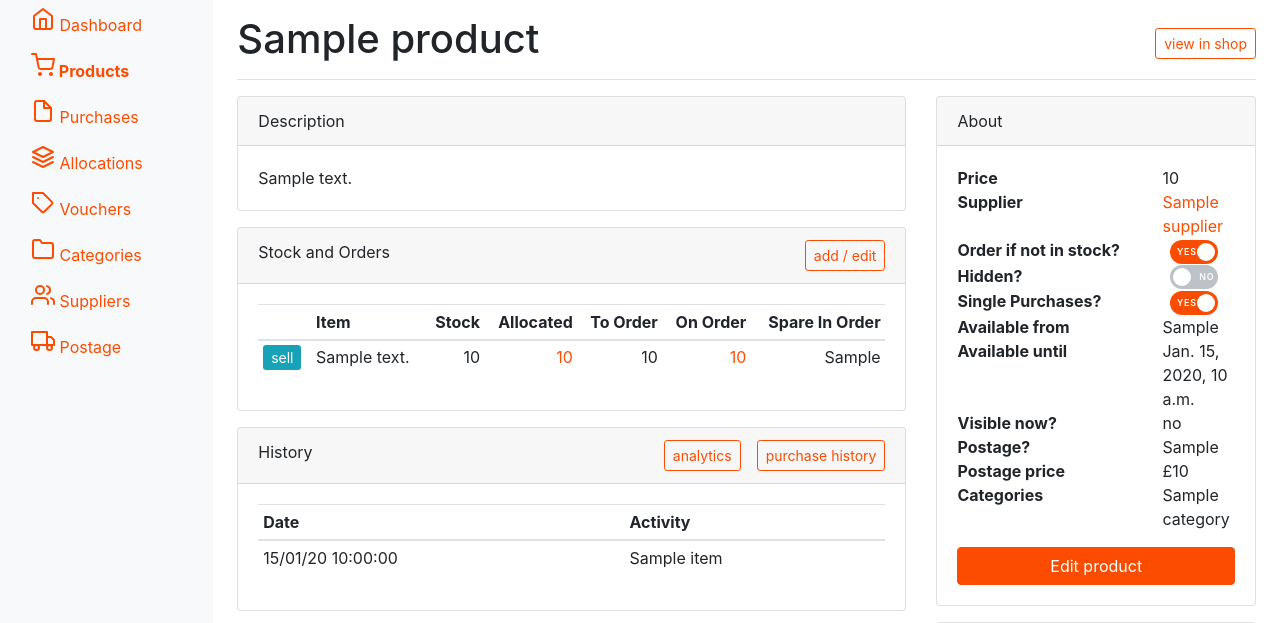
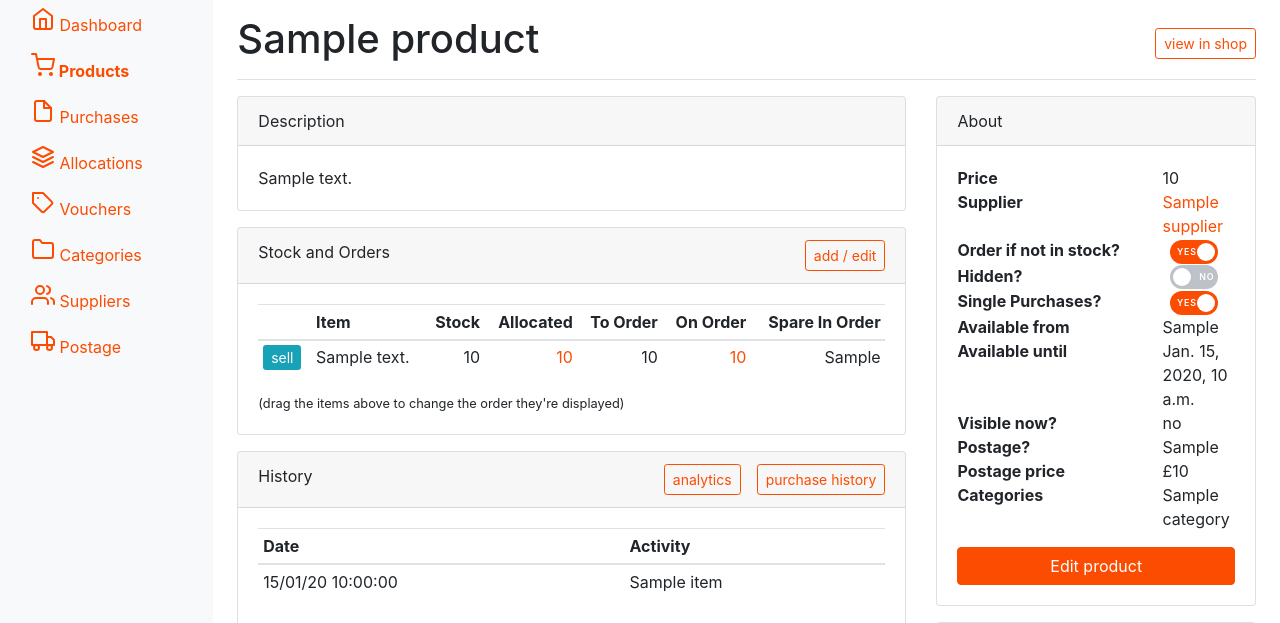
Before and after one commit to lampyjon/bullets-with-shop, a Django app: template templates/dashboard/product_view.html in a window 1280 px wide. Shown: the part 57-680 px from the top of the page. Run offline with Django 3.2, Linux system fonts and the light colour scheme; the template is opened without the code that fills it: most values are stand-ins (such as "Sample title", 1, 10 or a date in 2020); some libraries are stand-ins or nearby versions.

Commit message:
Fixes #4 - adds sortable productitems

```diff
--- a/bulletsshop/models.py
+++ b/bulletsshop/models.py
@@ -158,7 +158,7 @@ class ProductItem(models.Model):
     product = models.ForeignKey(Product, on_delete=models.CASCADE, related_name='items')
     extra_text = models.CharField("Item Name", max_length=500, blank=True, null=True)	# this is where sizes, colours, variations on the main Product go
 
-#   TODO: display_order??
+    display_order = models.IntegerField("Display Order", default=0)	# which position to display the item in lists etc.
 
     quantity_in_stock = models.IntegerField(
         validators=[MinValueValidator(0)], default=Decimal(1))		# amount we physically have available to sell
@@ -172,6 +172,10 @@ class ProductItem(models.Model):
         validators=[MinValueValidator(0)], default=Decimal(0))		# qty on order from suppliers which are already sold
 
     # TODO - allow deep linking to just a productitem (eg. to just large t-shirts) - slug/id maybe? or slug/slug ???
+
+    class Meta:
+        ordering = ['display_order', 'extra_text']
+
 
     OK_TO_BUY_NOW = 1
     OK_TO_BUY_OR_ORDER = 2
--- a/templates/dashboard/product_view.html
+++ b/templates/dashboard/product_view.html
@@ -205,7 +205,7 @@
   		<div class="card-header">Stock and Orders <a href="{% url 'dashboard:product-edit-items' product.pk %}" class="float-right ml-3 btn btn-outline-primary btn-sm">add / edit</a> {% if product.anything_to_order %}<a href="{% url 'dashboard:supplier-order' product.supplier.pk %}" class="float-right btn btn-outline-primary btn-sm">order more stock</a>{% endif %}</div>
 	        <div class="card-body">
 			<div class="table-responsive-sm">
-			<table class="table table-sm">
+			<table id="productItemsTable" class="table table-sm">
 				<thead>
 					<tr>
 						<th></th>
@@ -219,10 +219,11 @@
 				</thead>
 				<tbody>
 				{% for item in product.items.all %}
-					<tr>
+					<tr id="{{item.pk}}">
 						<td class="text-left">
 							{% if item.quantity_in_stock > 0 %}
 							<a href="{% url "dashboard:product-sell-now" item.pk %}" class="btn-info btn-sm">sell</a>
+							{% else %}&nbsp;
 							{% endif %}
 						</td>
 						{% if product.no_options != True %}<td>{{ item.extra_text }}</td>{% endif %}
@@ -236,6 +237,7 @@
 				</tbody>
 			</table>
 			</div>
+			<small>(drag the items above to change the order they're displayed)</small>
       		</div>
 	</div>
 	<div class="card mb-3">
@@ -360,6 +362,9 @@
  {% endblock %}
 
 {% block extrafooter %}
+
+{% include 'jqueryui.html' %}
+
 <script>
 function getCookie(name) {
     var cookieValue = null;
@@ -403,6 +408,17 @@ $.ajaxSetup({
 			}
 		});
 
+    		$("#productItemsTable > tbody").sortable({stop: function( event, ui ) {
+			// console.log("Sorting happened");
+			var idsInOrder = $("#productItemsTable > tbody").sortable('toArray');
+			// console.log(idsInOrder);
+			$.post( "{% url 'dashboard:product-edit-ajax' product.pk %}",{ store_to: "display_order", ids: idsInOrder}, function( data ) {
+  				console.log(data );
+			});
+		}});
+
+
+
 	});
 
 function sendData(store_to, on_off) {
```
Also changed, not shown: bulletsshop/views.py (+8 -1 lines), bulletsshop/migrations/0028_auto_20201227_2012.py (added).
